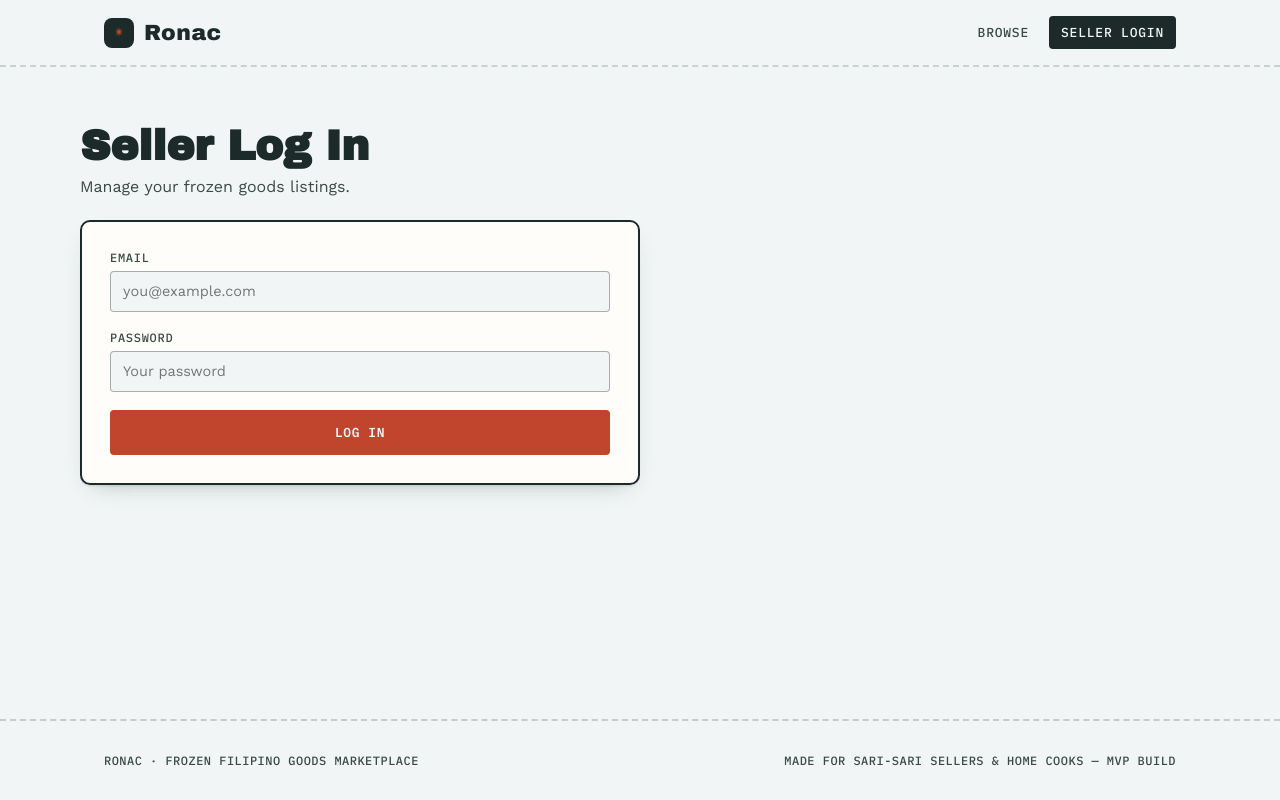
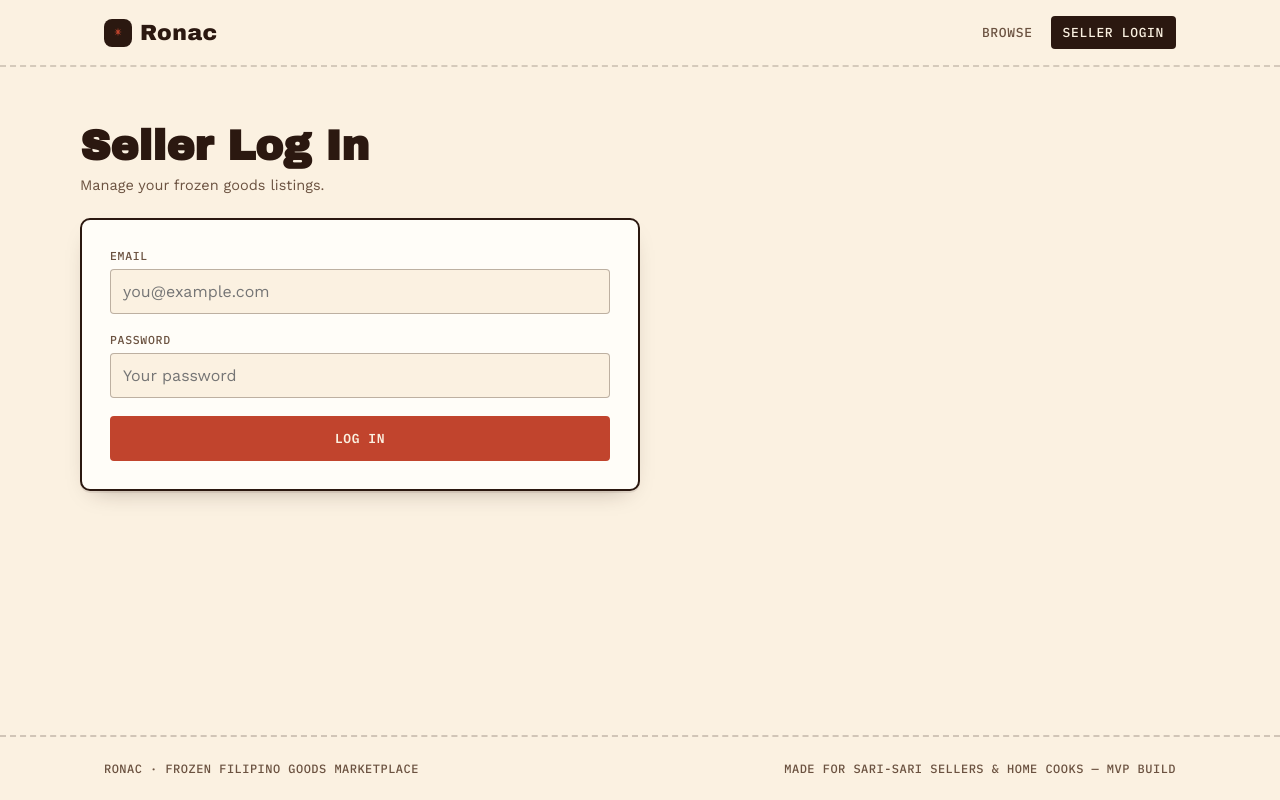
Before and after one commit to ronacoiramlenyer/ronac-marketplace, a React (Vite) app: page /login in a window 1280 px wide. Built offline with nearby package versions, Linux system fonts and the light colour scheme; no server answers.

Commit message:
Warm up palette, rebuild layout mobile-first

```diff
--- a/src/index.css
+++ b/src/index.css
@@ -1,32 +1,37 @@
 /* =========================================================
-   Ronac design tokens
-   Palette:  Frost White #F1F5F6 · Ink #1C2B2A · Annatto Red #C1442D
-             Banana Green #3F6B4F · Cold-chain Blue #4C7A8C · Butcher Tan #E4DCC8
+   Ronac design tokens — v2: "off the grill" palette, mobile-first
+   Palette:  Rice Cream #FBF1E1 · Adobo Espresso #2B1810
+             Annatto Red #C1442D · Caramel Gold #C98A2E
+             Banana-Leaf Green #3F6B4F · Butcher Paper Tan #EFDFC0
    Type:     Display  -> "Archivo Black" (stamped ticket headlines)
              Body     -> "Work Sans"
-             Utility  -> "IBM Plex Mono" (prices, status tags, ticket numbers)
-   Signature: perforated "frost tag" chips + diagonal corner-fold on cards,
-              like the little plastic seal-tags on a bag of frozen goods.
+             Utility  -> "IBM Plex Mono" (prices, status tags, receipt numbers)
+   Signature: perforated "frost tag" chips (now warm-toned) + diagonal
+              corner-fold on cards, like a wax-paper wrapped food parcel.
+   Layout:    mobile-first — base styles target a single-column phone
+              layout; min-width queries layer on wider arrangements.
    ========================================================= */
 
 :root {
-  --frost: #f1f5f6;
-  --frost-dim: #e3ebec;
-  --ink: #1c2b2a;
-  --ink-soft: #3a4a47;
+  --cream: #fbf1e1;
+  --cream-dim: #f4e3c6;
+  --ink: #2b1810;
+  --ink-soft: #6b5240;
   --red: #c1442d;
   --red-dark: #9c3624;
   --green: #3f6b4f;
-  --blue: #4c7a8c;
-  --tan: #e4dcc8;
-  --white: #fffdf9;
+  --gold: #c98a2e;
+  --gold-dark: #a06f22;
+  --tan: #efdfc0;
+  --white: #fffdf8;
 
   --display: "Archivo Black", "Arial Black", sans-serif;
   --body: "Work Sans", system-ui, sans-serif;
   --mono: "IBM Plex Mono", "Courier New", monospace;
 
   --radius: 4px;
-  --shadow-card: 0 2px 0 rgba(28, 43, 42, 0.06), 0 10px 24px -14px rgba(28, 43, 42, 0.35);
+  --shadow-card: 0 2px 0 rgba(43, 24, 16, 0.08), 0 10px 24px -14px rgba(43, 24, 16, 0.4);
+  --tap: 44px; /* minimum comfortable touch target */
 }
 
 * { box-sizing: border-box; }
@@ -35,7 +40,7 @@ html, body, #root { height: 100%; }
 
 body {
   margin: 0;
-  background: var(--frost);
+  background: var(--cream);
   color: var(--ink);
   font-family: var(--body);
   -webkit-font-smoothing: antialiased;
@@ -46,7 +51,7 @@ a { color: inherit; }
 button, input, textarea, select { font-family: inherit; }
 
 :focus-visible {
-  outline: 3px solid var(--blue);
+  outline: 3px solid var(--gold-dark);
   outline-offset: 2px;
 }
 
@@ -57,68 +62,90 @@ button, input, textarea, select { font-family: inherit; }
 .container {
   max-width: 1120px;
   margin: 0 auto;
-  padding: 0 24px;
+  padding: 0 18px;
+}
+@media (min-width: 640px) {
+  .container { padding: 0 24px; }
 }
 
 /* ---------- Ticket / dashed divider motif ---------- */
 .perforation {
   border: none;
-  border-top: 2px dashed rgba(28, 43, 42, 0.18);
+  border-top: 2px dashed rgba(43, 24, 16, 0.18);
   margin: 0;
 }
 
-/* ---------- Nav ---------- */
+/* ---------- Nav (mobile-first: compact, wraps, big tap targets) ---------- */
 .nav {
   position: sticky;
   top: 0;
   z-index: 20;
-  background: var(--frost);
-  border-bottom: 2px dashed rgba(28, 43, 42, 0.18);
+  background: var(--cream);
+  border-bottom: 2px dashed rgba(43, 24, 16, 0.18);
 }
 .nav-inner {
   display: flex;
   align-items: center;
   justify-content: space-between;
-  padding: 16px 24px;
+  gap: 10px;
+  padding: 12px 18px;
   max-width: 1120px;
   margin: 0 auto;
+  flex-wrap: wrap;
+}
+@media (min-width: 640px) {
+  .nav-inner { padding: 16px 24px; flex-wrap: nowrap; }
 }
 .brand {
   display: flex;
   align-items: center;
-  gap: 10px;
+  gap: 8px;
   font-family: var(--display);
-  font-size: 22px;
+  font-size: 19px;
   letter-spacing: 0.5px;
   text-decoration: none;
   color: var(--ink);
 }
+@media (min-width: 640px) { .brand { font-size: 22px; } }
 .brand-mark {
-  width: 30px;
-  height: 30px;
+  width: 28px;
+  height: 28px;
   border-radius: 8px;
   background: var(--ink);
   display: grid;
   place-items: center;
+  flex-shrink: 0;
 }
-.brand-mark svg { width: 18px; height: 18px; }
+.brand-mark svg { width: 16px; height: 16px; }
 .nav-links {
   display: flex;
-  gap: 8px;
+  gap: 4px;
   align-items: center;
+  flex-wrap: wrap;
+  width: 100%;
+  order: 3;
+}
+@media (min-width: 640px) {
+  .nav-links { width: auto; order: 0; gap: 6px; }
 }
 .nav-link {
   font-family: var(--mono);
-  font-size: 13px;
+  font-size: 12px;
   text-transform: uppercase;
-  letter-spacing: 0.06em;
+  letter-spacing: 0.05em;
   text-decoration: none;
   color: var(--ink-soft);
-  padding: 8px 12px;
+  padding: 10px 10px;
+  min-height: var(--tap);
+  display: inline-flex;
+  align-items: center;
   border-radius: var(--radius);
+  border: none;
+  background: none;
 }
+@media (min-width: 640px) { .nav-link { font-size: 13px; padding: 8px 12px; min-height: auto; } }
 .nav-link:hover { background: var(--tan); color: var(--ink); }
-.nav-link.active { background: var(--ink); color: var(--frost); }
+.nav-link.active { background: var(--ink); color: var(--cream); }
 
 /* ---------- Buttons ---------- */
 .btn {
@@ -131,15 +158,18 @@ button, input, textarea, select { font-family: inherit; }
   font-size: 13px;
   letter-spacing: 0.04em;
   text-transform: uppercase;
-  padding: 12px 20px;
+  padding: 13px 20px;
+  min-height: var(--tap);
   border-radius: var(--radius);
   border: 2px solid var(--ink);
   background: var(--ink);
-  color: var(--frost);
+  color: var(--cream);
   cursor: pointer;
   text-decoration: none;
   transition: transform 0.12s ease, background 0.12s ease;
+  width: 100%;
 }
+@media (min-width: 640px) { .btn { width: auto; padding: 12px 20px; } }
 .btn:hover { transform: translateY(-1px); }
 .btn:active { transform: translateY(0); }
 .btn-outline { background: transparent; color: var(--ink); }
@@ -148,27 +178,34 @@ button, input, textarea, select { font-family: inherit; }
 .btn-block { width: 100%; }
 .btn:disabled { opacity: 0.45; cursor: not-allowed; transform: none; }
 
-/* ---------- Hero ---------- */
+/* ---------- Hero (mobile-first: stacked, ticket below copy) ---------- */
 .hero {
   position: relative;
-  padding: 72px 0 56px;
+  padding: 40px 0 36px;
   overflow: hidden;
 }
+@media (min-width: 640px) { .hero { padding: 56px 0 48px; } }
+@media (min-width: 960px) { .hero { padding: 72px 0 56px; } }
+
+.hero-grid {
+  display: flex;
+  flex-direction: column;
+  gap: 32px;
+}
+@media (min-width: 860px) {
   .hero-grid {
     display: grid;
     grid-template-columns: 1.1fr 0.9fr;
     gap: 48px;
     align-items: center;
   }
-@media (max-width: 860px) {
-  .hero-grid { grid-template-columns: 1fr; }
 }
 .eyebrow-tag {
   display: inline-flex;
   align-items: center;
   gap: 8px;
   font-family: var(--mono);
-  font-size: 12px;
+  font-size: 11.5px;
   letter-spacing: 0.08em;
   text-transform: uppercase;
   background: var(--white);
@@ -177,39 +214,45 @@ button, input, textarea, select { font-family: inherit; }
   border-radius: 999px;
   color: var(--ink-soft);
 }
-.eyebrow-tag .dot { width: 7px; height: 7px; border-radius: 50%; background: var(--blue); }
+.eyebrow-tag .dot { width: 7px; height: 7px; border-radius: 50%; background: var(--gold); }
 .hero h1 {
   font-family: var(--display);
-  font-size: clamp(38px, 6vw, 64px);
-  line-height: 0.98;
+  font-size: clamp(32px, 8vw, 64px);
+  line-height: 1.02;
   letter-spacing: -0.01em;
-  margin: 18px 0 20px;
+  margin: 16px 0 16px;
 }
 .hero h1 .accent { color: var(--red); }
 .hero p.lede {
-  font-size: 18px;
+  font-size: 16.5px;
   line-height: 1.55;
   color: var(--ink-soft);
   max-width: 46ch;
-  margin-bottom: 28px;
+  margin-bottom: 24px;
 }
-.hero-actions { display: flex; gap: 12px; flex-wrap: wrap; }
+@media (min-width: 640px) { .hero p.lede { font-size: 18px; } }
+.hero-actions { display: flex; flex-direction: column; gap: 10px; }
+@media (min-width: 480px) { .hero-actions { flex-direction: row; flex-wrap: wrap; } }
 
-/* Frozen order-ticket visual */
+/* Order-ticket visual */
 .ticket {
   background: var(--white);
   border: 2px solid var(--ink);
   border-radius: 10px;
   box-shadow: var(--shadow-card);
-  padding: 24px;
+  padding: 20px;
   position: relative;
-  transform: rotate(-2deg);
+  transform: rotate(0deg);
+  max-width: 380px;
+}
+@media (min-width: 860px) {
+  .ticket { padding: 24px; transform: rotate(-2deg); }
 }
 .ticket::before, .ticket::after {
   content: "";
   position: absolute;
   width: 20px; height: 20px;
-  background: var(--frost);
+  background: var(--cream);
   border-radius: 50%;
   top: 50%;
   transform: translateY(-50%);
@@ -220,11 +263,11 @@ button, input, textarea, select { font-family: inherit; }
   display: flex;
   justify-content: space-between;
   font-family: var(--mono);
-  font-size: 12px;
+  font-size: 11.5px;
   text-transform: uppercase;
   letter-spacing: 0.06em;
   color: var(--ink-soft);
-  border-bottom: 2px dashed rgba(28,43,42,0.18);
+  border-bottom: 2px dashed rgba(43,24,16,0.18);
   padding-bottom: 12px;
   margin-bottom: 14px;
 }
@@ -233,60 +276,80 @@ button, input, textarea, select { font-family: inherit; }
   justify-content: space-between;
   align-items: baseline;
   padding: 8px 0;
-  font-size: 15px;
+  font-size: 14px;
+  gap: 12px;
 }
 .ticket-row span:first-child { color: var(--ink-soft); }
-.ticket-row span:last-child { font-family: var(--mono); font-weight: 600; }
+.ticket-row span:last-child { font-family: var(--mono); font-weight: 600; white-space: nowrap; }
 .ticket-total {
   margin-top: 10px;
   padding-top: 14px;
-  border-top: 2px dashed rgba(28,43,42,0.18);
+  border-top: 2px dashed rgba(43,24,16,0.18);
   display: flex;
   justify-content: space-between;
   align-items: center;
 }
-.ticket-total .label { font-family: var(--display); font-size: 14px; }
-.ticket-total .value { font-family: var(--mono); font-size: 22px; color: var(--red); }
+.ticket-total .label { font-family: var(--display); font-size: 13px; }
+.ticket-total .value { font-family: var(--mono); font-size: 20px; color: var(--red); }
 
 /* ---------- Section headers ---------- */
-.section { padding: 56px 0; }
+.section { padding: 40px 0; }
+@media (min-width: 640px) { .section { padding: 56px 0; } }
 .section-head {
   display: flex;
+  flex-direction: column;
+  gap: 4px;
+  margin-bottom: 20px;
+}
+@media (min-width: 640px) {
+  .section-head {
+    flex-direction: row;
     justify-content: space-between;
     align-items: flex-end;
     gap: 16px;
     margin-bottom: 28px;
-  flex-wrap: wrap;
+  }
 }
 .section-head h2 {
   font-family: var(--display);
-  font-size: clamp(26px, 4vw, 36px);
+  font-size: clamp(24px, 6vw, 36px);
   margin: 0;
 }
-.section-head p { color: var(--ink-soft); margin: 6px 0 0; }
+.section-head p { color: var(--ink-soft); margin: 4px 0 0; font-size: 14.5px; }
 
 /* ---------- Category strip ---------- */
 .category-strip {
   display: flex;
-  gap: 12px;
+  gap: 8px;
   flex-wrap: wrap;
+  overflow-x: auto;
+  padding-bottom: 4px;
+  -webkit-overflow-scrolling: touch;
 }
 .category-chip {
   font-family: var(--mono);
-  font-size: 12.5px;
+  font-size: 12px;
   text-transform: uppercase;
   letter-spacing: 0.05em;
   background: var(--white);
   border: 1.5px solid var(--ink);
   padding: 8px 14px;
   border-radius: 999px;
+  white-space: nowrap;
+  flex-shrink: 0;
 }
 
-/* ---------- Product grid & cards ---------- */
+/* ---------- Product grid & cards (mobile-first, fluid) ---------- */
 .grid {
   display: grid;
-  grid-template-columns: repeat(auto-fill, minmax(250px, 1fr));
-  gap: 22px;
+  grid-template-columns: repeat(auto-fill, minmax(160px, 1fr));
+  gap: 14px;
+}
+@media (min-width: 480px) {
+  .grid { grid-template-columns: repeat(auto-fill, minmax(220px, 1fr)); gap: 18px; }
+}
+@media (min-width: 860px) {
+  .grid { grid-template-columns: repeat(auto-fill, minmax(250px, 1fr)); gap: 22px; }
 }
 .card {
   background: var(--white);
@@ -309,40 +372,48 @@ button, input, textarea, select { font-family: inherit; }
   width: 100%; height: 100%;
   display: grid; place-items: center;
   font-family: var(--mono);
-  font-size: 12px;
+  font-size: 11px;
   color: var(--ink-soft);
   text-transform: uppercase;
+  text-align: center;
+  padding: 8px;
 }
-/* frost corner-fold, the signature detail */
+/* wax-paper corner-fold, the signature detail */
 .card-media::after {
   content: "";
   position: absolute;
   top: 0; right: 0;
-  width: 34px; height: 34px;
-  background: linear-gradient(135deg, transparent 50%, var(--frost) 50%);
+  width: 28px; height: 28px;
+  background: linear-gradient(135deg, transparent 50%, var(--cream) 50%);
   border-bottom: 2px solid var(--ink);
   border-left: 2px solid var(--ink);
 }
-.card-body { padding: 16px; display: flex; flex-direction: column; gap: 8px; flex: 1; }
-.card-title { font-family: var(--display); font-size: 17px; margin: 0; line-height: 1.2; }
-.card-seller { font-size: 13px; color: var(--ink-soft); }
-.card-desc { font-size: 13.5px; color: var(--ink-soft); line-height: 1.4; flex: 1; }
+@media (min-width: 640px) { .card-media::after { width: 34px; height: 34px; } }
+.card-body { padding: 12px; display: flex; flex-direction: column; gap: 6px; flex: 1; }
+@media (min-width: 640px) { .card-body { padding: 16px; gap: 8px; } }
+.card-title { font-family: var(--display); font-size: 14.5px; margin: 0; line-height: 1.2; }
+@media (min-width: 640px) { .card-title { font-size: 17px; } }
+.card-seller { font-size: 12px; color: var(--ink-soft); }
+.card-desc { font-size: 12.5px; color: var(--ink-soft); line-height: 1.4; flex: 1; }
 .card-foot {
   display: flex;
   align-items: center;
   justify-content: space-between;
-  margin-top: 4px;
+  margin-top: 2px;
+  flex-wrap: wrap;
+  gap: 6px;
 }
-.price { font-family: var(--mono); font-weight: 600; font-size: 18px; }
+.price { font-family: var(--mono); font-weight: 600; font-size: 16px; }
+@media (min-width: 640px) { .price { font-size: 18px; } }
 
-/* frost tag = status chip, signature element */
+/* frost tag = status chip, signature element (warm-toned now) */
 .frost-tag {
   font-family: var(--mono);
-  font-size: 10.5px;
+  font-size: 10px;
   font-weight: 600;
   text-transform: uppercase;
   letter-spacing: 0.06em;
-  padding: 5px 10px 5px 16px;
+  padding: 5px 9px 5px 15px;
   border-radius: 3px;
   position: relative;
   display: inline-flex;
@@ -357,25 +428,28 @@ button, input, textarea, select { font-family: inherit; }
   background: currentColor;
 }
 .frost-tag.available { background: rgba(63,107,79,0.14); color: var(--green); }
-.frost-tag.pending { background: rgba(76,122,140,0.16); color: var(--blue); }
+.frost-tag.pending { background: rgba(201,138,46,0.18); color: var(--gold-dark); }
 .frost-tag.sold { background: rgba(193,68,45,0.14); color: var(--red); }
 
-.card-actions { padding: 0 16px 16px; }
+.card-actions { padding: 0 12px 12px; }
+@media (min-width: 640px) { .card-actions { padding: 0 16px 16px; } }
 
 /* ---------- Forms ---------- */
 .form-card {
   background: var(--white);
   border: 2px solid var(--ink);
   border-radius: 10px;
-  padding: 28px;
+  padding: 20px;
   box-shadow: var(--shadow-card);
   max-width: 560px;
 }
-.field { margin-bottom: 18px; }
+@media (min-width: 640px) { .form-card { padding: 28px; } }
+.field { margin-bottom: 16px; }
+@media (min-width: 640px) { .field { margin-bottom: 18px; } }
 .field label {
   display: block;
   font-family: var(--mono);
-  font-size: 12px;
+  font-size: 11.5px;
   text-transform: uppercase;
   letter-spacing: 0.06em;
   color: var(--ink-soft);
@@ -390,25 +464,28 @@ button, input, textarea, select { font-family: inherit; }
 .field textarea,
 .field select {
   width: 100%;
-  padding: 11px 12px;
-  border: 1.5px solid rgba(28,43,42,0.35);
+  padding: 12px 12px;
+  min-height: var(--tap);
+  border: 1.5px solid rgba(43,24,16,0.3);
   border-radius: var(--radius);
-  background: var(--frost);
-  font-size: 14.5px;
+  background: var(--cream);
+  font-size: 16px; /* 16px prevents iOS auto-zoom on focus */
   color: var(--ink);
 }
 .field textarea { resize: vertical; min-height: 90px; }
-.field input:focus, .field textarea:focus, .field select:focus { border-color: var(--blue); background: var(--white); }
+.field input:focus, .field textarea:focus, .field select:focus { border-color: var(--gold-dark); background: var(--white); }
 .field-hint { font-size: 12px; color: var(--ink-soft); margin-top: 5px; }
-.field-row { display: flex; gap: 16px; }
+.field-row { display: flex; flex-direction: column; gap: 0; }
+@media (min-width: 560px) { .field-row { flex-direction: row; gap: 16px; } }
 .field-row .field { flex: 1; }
 
 .image-drop {
-  border: 2px dashed rgba(28,43,42,0.35);
+  display: block;
+  border: 2px dashed rgba(43,24,16,0.3);
   border-radius: var(--radius);
-  padding: 20px;
+  padding: 18px;
   text-align: center;
-  background: var(--frost);
+  background: var(--cream);
   cursor: pointer;
 }
 .image-drop img { max-width: 100%; max-height: 180px; border-radius: 6px; }
@@ -424,105 +501,119 @@ button, input, textarea, select { font-family: inherit; }
 .alert-error { background: rgba(193,68,45,0.08); border-color: var(--red); color: var(--red-dark); }
 .alert-success { background: rgba(63,107,79,0.08); border-color: var(--green); color: var(--green); }
 
-/* ---------- Dashboard table ---------- */
-.dash-table { width: 100%; border-collapse: collapse; }
+/* ---------- Dashboard table (mobile: horizontal scroll) ---------- */
+.dash-table { width: 100%; border-collapse: collapse; min-width: 560px; }
 .dash-table th {
   text-align: left;
   font-family: var(--mono);
-  font-size: 11px;
+  font-size: 10.5px;
   text-transform: uppercase;
   letter-spacing: 0.06em;
   color: var(--ink-soft);
-  padding: 10px 12px;
-  border-bottom: 2px dashed rgba(28,43,42,0.2);
+  padding: 10px 10px;
+  border-bottom: 2px dashed rgba(43,24,16,0.2);
+  white-space: nowrap;
 }
 .dash-table td {
-  padding: 12px;
-  border-bottom: 1px solid rgba(28,43,42,0.1);
-  font-size: 14px;
+  padding: 10px;
+  border-bottom: 1px solid rgba(43,24,16,0.1);
+  font-size: 13.5px;
   vertical-align: middle;
 }
-.dash-thumb { width: 46px; height: 46px; border-radius: 6px; object-fit: cover; border: 1.5px solid var(--ink); }
+.dash-thumb { width: 42px; height: 42px; border-radius: 6px; object-fit: cover; border: 1.5px solid var(--ink); }
 .status-select {
   font-family: var(--mono);
   font-size: 12px;
   text-transform: uppercase;
-  padding: 6px 8px;
+  padding: 8px;
+  min-height: var(--tap);
   border-radius: var(--radius);
-  border: 1.5px solid rgba(28,43,42,0.35);
-  background: var(--frost);
+  border: 1.5px solid rgba(43,24,16,0.3);
+  background: var(--cream);
 }
 
 .empty-state {
   text-align: center;
-  padding: 60px 20px;
+  padding: 48px 16px;
   color: var(--ink-soft);
 }
 .empty-state h3 { font-family: var(--display); color: var(--ink); margin-bottom: 8px; }
 
 /* ---------- Footer ---------- */
 .footer {
-  border-top: 2px dashed rgba(28, 43, 42, 0.2);
-  padding: 32px 0;
-  margin-top: 40px;
+  border-top: 2px dashed rgba(43, 24, 16, 0.2);
+  padding: 24px 0;
+  margin-top: 32px;
 }
 .footer-inner {
   display: flex;
-  justify-content: space-between;
-  align-items: center;
-  flex-wrap: wrap;
-  gap: 12px;
+  flex-direction: column;
+  gap: 6px;
   font-family: var(--mono);
-  font-size: 12px;
+  font-size: 11px;
   color: var(--ink-soft);
   text-transform: uppercase;
   letter-spacing: 0.04em;
+  text-align: center;
+}
+@media (min-width: 640px) {
+  .footer-inner {
+    flex-direction: row;
+    justify-content: space-between;
+    align-items: center;
+    text-align: left;
+    font-size: 12px;
+  }
 }
 
 /* ---------- How it works ---------- */
 .steps {
   display: grid;
-  grid-template-columns: repeat(3, 1fr);
-  gap: 20px;
+  grid-template-columns: 1fr;
+  gap: 14px;
 }
-@media (max-width: 760px) { .steps { grid-template-columns: 1fr; } }
+@media (min-width: 640px) { .steps { grid-template-columns: repeat(3, 1fr); gap: 20px; } }
 .step {
   background: var(--white);
   border: 2px solid var(--ink);
   border-radius: 10px;
-  padding: 20px;
+  padding: 18px;
 }
 .step .num {
   font-family: var(--mono);
-  font-size: 12px;
-  color: var(--blue);
-  margin-bottom: 10px;
+  font-size: 11.5px;
+  color: var(--gold-dark);
+  margin-bottom: 8px;
   display: block;
 }
-.step h3 { font-family: var(--display); font-size: 16px; margin: 0 0 8px; }
-.step p { font-size: 13.5px; color: var(--ink-soft); line-height: 1.5; margin: 0; }
+.step h3 { font-family: var(--display); font-size: 15px; margin: 0 0 8px; }
+.step p { font-size: 13px; color: var(--ink-soft); line-height: 1.5; margin: 0; }
 
 .page-header {
-  padding: 40px 0 8px;
+  padding: 28px 0 8px;
 }
+@media (min-width: 640px) { .page-header { padding: 40px 0 8px; } }
 .page-header h1 {
   font-family: var(--display);
-  font-size: clamp(28px, 5vw, 42px);
+  font-size: clamp(26px, 7vw, 42px);
   margin: 0 0 8px;
 }
-.page-header p { color: var(--ink-soft); margin: 0; }
+.page-header p { color: var(--ink-soft); margin: 0; font-size: 14.5px; }
 
 .filters-bar {
   display: flex;
-  gap: 12px;
-  flex-wrap: wrap;
-  align-items: center;
-  padding: 20px 0;
+  flex-direction: column;
+  gap: 10px;
+  padding: 16px 0;
 }
+@media (min-width: 560px) { .filters-bar { flex-direction: row; flex-wrap: wrap; align-items: center; gap: 12px; padding: 20px 0; } }
 .filters-bar input, .filters-bar select {
-  padding: 10px 12px;
-  border: 1.5px solid rgba(28,43,42,0.35);
+  padding: 12px;
+  min-height: var(--tap);
+  border: 1.5px solid rgba(43,24,16,0.3);
   border-radius: var(--radius);
   background: var(--white);
-  font-size: 13.5px;
+  font-size: 16px;
+  width: 100%;
 }
+@media (min-width: 560px) { .filters-bar input, .filters-bar select { width: auto; font-size: 13.5px; } }
```
Lines whose indentation alone changed are shown as unchanged.
